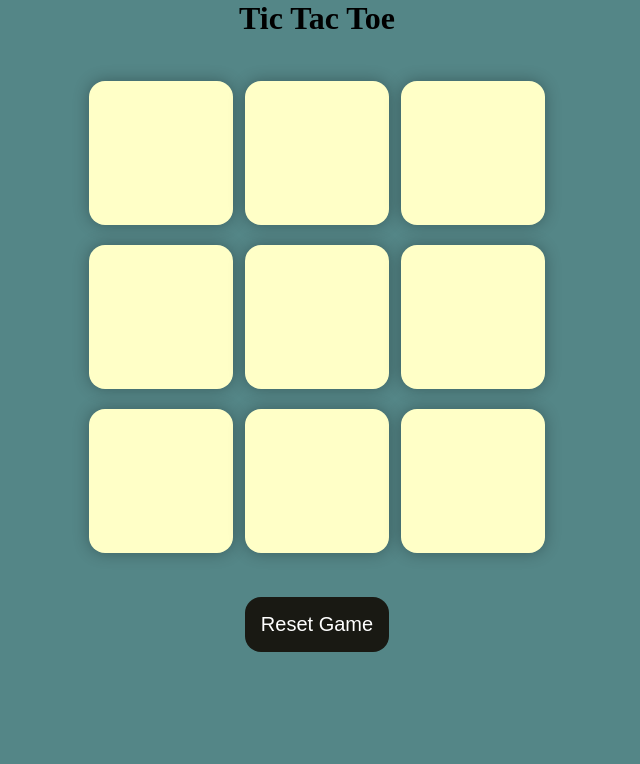
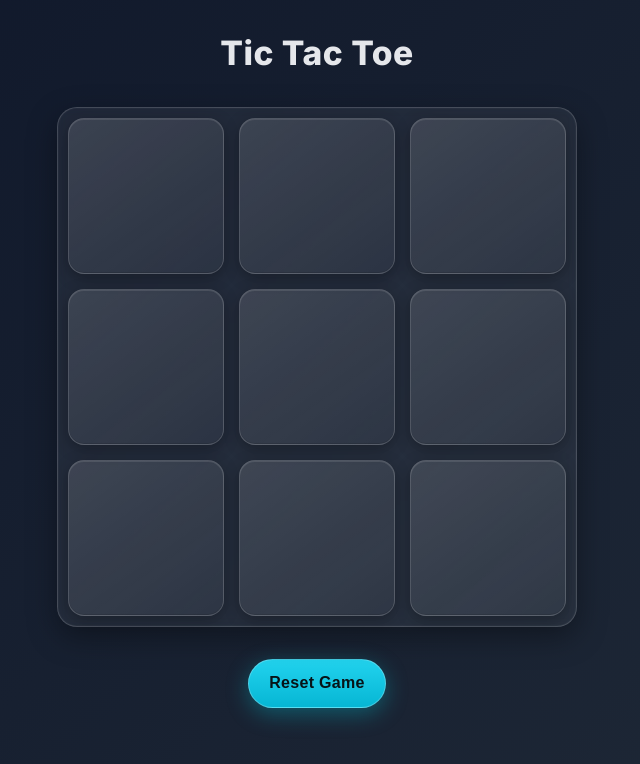
Before and after one commit to jenish-chauhan/Tic-Tac-Toe_Java-Script-AI, a plain HTML site: page index.html in a window 1280 px wide. Shown: the whole page, without its empty margins (323-963 px from the left). Drawn offline with Linux system fonts and the light colour scheme.

Commit message:
modify game using the ai

```diff
--- a/index.html
+++ b/index.html
@@ -7,8 +7,8 @@
     <link rel="stylesheet" href="style.css" />
   </head>
   <body>
-    <div class="msg-container hide">
-      <p id="msg">Winner</p>
+    <div class="msg-container hide" role="dialog" aria-modal="true">
+      <p id="msg" aria-live="polite">Winner</p>
       <button id="new-btn">New Game</button>
     </div>
     <main>
--- a/logic.js
+++ b/logic.js
@@ -30,13 +30,15 @@ boxes.forEach((box) => {
     if (turnO) {
       //playerO
       box.innerText = "O";
+      box.classList.add("o");
       turnO = false;
     } else {
       //playerX
       box.innerText = "X";
+      box.classList.add("x");
       turnO = true;
     }
-    box.disabled = true;
+    box.disabled = true; //Disable the box after click
     count++;
 
     let isWinner = checkWinner();
@@ -63,6 +65,7 @@ const enableBoxes = () => {
   for (let box of boxes) {
     box.disabled = false;
     box.innerText = "";
+    box.classList.remove("x", "o", "winner");
   }
 };
 
@@ -80,6 +83,10 @@ const checkWinner = () => {
 
     if (pos1Val != "" && pos2Val != "" && pos3Val != "") {
       if (pos1Val === pos2Val && pos2Val === pos3Val) {
+        // highlight winning cells
+        for (let index of pattern) {
+          boxes[index].classList.add("winner");
+        }
         showWinner(pos1Val);
         return true;
       }
--- a/style.css
+++ b/style.css
@@ -1,75 +1,260 @@
+@import url("https://fonts.googleapis.com/css2?family=Inter:wght@400;600;800&display=swap");
+
+:root {
+  --bg-start: #0f172a; /* slate-900 */
+  --bg-end: #1f2937; /* gray-800 */
+  --text: #e5e7eb; /* gray-200 */
+  --text-dim: #cbd5e1; /* slate-300 */
+  --board-bg: rgba(255, 255, 255, 0.06);
+  --cell-bg: rgba(255, 255, 255, 0.08);
+  --cell-border: rgba(255, 255, 255, 0.16);
+  --accent: #06b6d4; /* cyan-500 */
+  --accent-2: #22d3ee; /* cyan-400 */
+  --x-color: #ef4444; /* red-500 */
+  --o-color: #3b82f6; /* blue-500 */
+  --win-glow: 0 0 0.75rem rgba(34, 211, 238, 0.6),
+    0 0 2rem rgba(34, 211, 238, 0.35);
+}
+
 * {
   margin: 0;
   padding: 0;
 }
 
+*,
+*::before,
+*::after {
+  box-sizing: border-box;
+}
+
+html,
 body {
-  background-color: #548687;
+  height: 100%;
+}
+
+body {
+  font-family: Inter, system-ui, -apple-system, Segoe UI, Roboto,
+    "Helvetica Neue", Arial, "Noto Sans", "Apple Color Emoji", "Segoe UI Emoji";
+  color: var(--text);
+  background: linear-gradient(135deg, var(--bg-start), var(--bg-end));
+  min-height: 100svh;
+  display: flex;
+  flex-direction: column;
+  align-items: center;
+}
+
+main {
+  width: 100%;
+  max-width: 860px;
+  padding: clamp(16px, 4vmin, 32px);
+  display: flex;
+  flex-direction: column;
+  align-items: center;
+}
+
+main h1 {
+  font-size: clamp(1.5rem, 4.2vmin, 2.5rem);
+  font-weight: 800;
+  letter-spacing: 0.5px;
+  margin-bottom: clamp(12px, 2.5vmin, 18px);
   text-align: center;
 }
 
 .container {
-  height: 70vh;
+  width: 100%;
   display: flex;
   justify-content: center;
   align-items: center;
+  margin: clamp(8px, 2vmin, 24px) auto;
 }
 
 .game {
-  height: 60vmin;
-  width: 60vmin;
-  display: flex;
-  flex-wrap: wrap;
-  justify-content: center;
-  align-items: center;
-  gap: 1.5vmin;
+  width: min(92vw, 520px);
+  aspect-ratio: 1 / 1;
+  display: grid;
+  grid-template-columns: repeat(3, 1fr);
+  gap: clamp(8px, 1.8vmin, 16px);
+  padding: clamp(8px, 1.2vmin, 12px);
+  border-radius: 20px;
+  background: var(--board-bg);
+  border: 1px solid var(--cell-border);
+  box-shadow: inset 0 0 0 1px rgba(255, 255, 255, 0.02),
+    0 10px 30px rgba(0, 0, 0, 0.35);
+  backdrop-filter: blur(4px);
 }
 
 .box {
-  height: 18vmin;
-  width: 18vmin;
-  border-radius: 1rem;
-  border: none;
-  box-shadow: 0 0 1rem rgba(0, 0, 0, 0.3);
-  font-size: 8vmin;
-  color: #b0413e;
-  background-color: #ffffc7;
+  display: inline-flex;
+  align-items: center;
+  justify-content: center;
+  width: 100%;
+  aspect-ratio: 1 / 1;
+  border-radius: 16px;
+  border: 1px solid var(--cell-border);
+  background: linear-gradient(
+    145deg,
+    rgba(255, 255, 255, 0.12),
+    rgba(255, 255, 255, 0.04)
+  );
+  box-shadow: 0 4px 15px rgba(0, 0, 0, 0.3),
+    inset 0 1px 0 rgba(255, 255, 255, 0.1), inset 0 -1px 0 rgba(0, 0, 0, 0.1);
+  font-size: clamp(2.25rem, 10vmin, 4.25rem);
+  font-weight: 800;
+  color: var(--text-dim);
   cursor: pointer;
+  user-select: none;
+  -webkit-tap-highlight-color: transparent;
+  transition: all 200ms cubic-bezier(0.4, 0, 0.2, 1);
+  position: relative;
+  overflow: hidden;
+}
+
+.box::before {
+  content: "";
+  position: absolute;
+  inset: 0;
+  background: linear-gradient(145deg, rgba(255, 255, 255, 0.1), transparent);
+  opacity: 0;
+  transition: opacity 200ms ease;
+}
+
+.box:hover {
+  transform: translateY(-3px) scale(1.02);
+  box-shadow: 0 8px 25px rgba(0, 0, 0, 0.4),
+    inset 0 1px 0 rgba(255, 255, 255, 0.15), inset 0 -1px 0 rgba(0, 0, 0, 0.1);
+}
+
+.box:hover::before {
+  opacity: 1;
+}
+
+.box:active {
+  transform: translateY(-1px) scale(1.01);
+  box-shadow: 0 4px 15px rgba(0, 0, 0, 0.35),
+    inset 0 1px 0 rgba(255, 255, 255, 0.1), inset 0 -1px 0 rgba(0, 0, 0, 0.1);
+}
+
+.box:focus-visible {
+  outline: 2px solid var(--accent-2);
+  outline-offset: 3px;
+}
+
+.box:disabled {
+  cursor: default;
+  pointer-events: none;
+  opacity: 0.95;
+}
+
+.box.x {
+  color: var(--x-color);
+  text-shadow: 0 2px 10px rgba(239, 68, 68, 0.4),
+    0 0 20px rgba(239, 68, 68, 0.2);
+  background: linear-gradient(
+    145deg,
+    rgba(239, 68, 68, 0.15),
+    rgba(239, 68, 68, 0.05)
+  );
+}
+.box.o {
+  color: var(--o-color);
+  text-shadow: 0 2px 10px rgba(59, 130, 246, 0.4),
+    0 0 20px rgba(59, 130, 246, 0.2);
+  background: linear-gradient(
+    145deg,
+    rgba(59, 130, 246, 0.15),
+    rgba(59, 130, 246, 0.05)
+  );
+}
+.box.winner {
+  box-shadow: var(--win-glow);
+  background: linear-gradient(
+    145deg,
+    rgba(34, 211, 238, 0.2),
+    rgba(34, 211, 238, 0.08)
+  );
+  animation: winner-pulse 2s ease-in-out infinite;
+}
+
+@keyframes winner-pulse {
+  0%,
+  100% {
+    box-shadow: var(--win-glow);
+  }
+  50% {
+    box-shadow: 0 0 1rem rgba(34, 211, 238, 0.8),
+      0 0 2.5rem rgba(34, 211, 238, 0.5);
+  }
+}
+
+#reset-btn,
+#new-btn {
+  display: inline-flex;
+  align-items: center;
+  justify-content: center;
+  gap: 10px;
+  padding: 0.9rem 1.25rem;
+  font-size: 1rem;
+  font-weight: 600;
+  letter-spacing: 0.3px;
+  color: #071317;
+  background: linear-gradient(180deg, var(--accent-2), var(--accent));
+  border: 1px solid rgba(255, 255, 255, 0.24);
+  border-radius: 9999px;
+  box-shadow: 0 6px 22px rgba(0, 194, 213, 0.35);
+  cursor: pointer;
+  transition: transform 140ms ease, filter 180ms ease, box-shadow 180ms ease;
+}
+
+#reset-btn:hover,
+#new-btn:hover {
+  transform: translateY(-1px);
+  filter: brightness(1.04);
+  box-shadow: 0 10px 30px rgba(0, 194, 213, 0.45);
+}
+
+#reset-btn:active,
+#new-btn:active {
+  transform: translateY(0);
+  filter: brightness(0.98);
+}
+
+#reset-btn:focus-visible,
+#new-btn:focus-visible {
+  outline: 3px solid rgba(34, 211, 238, 0.6);
+  outline-offset: 3px;
 }
 
 #reset-btn {
-  padding: 1rem;
-  font-size: 1.25rem;
-  background-color: #191913;
-  color: #fff;
-  cursor: pointer;
-  border-radius: 1rem;
-  border: none;
-}
-
-#new-btn {
-  padding: 1rem;
-  font-size: 1.25rem;
-  background-color: #191913;
-  color: #fff;
-  border-radius: 1rem;
-  border: none;
+  margin-top: clamp(10px, 2vmin, 18px);
 }
 
 #msg {
-  color: #ffffc7;
-  font-size: 5vmin;
+  color: var(--text);
+  font-size: clamp(1.25rem, 4.8vmin, 2.25rem);
+  font-weight: 800;
+  text-shadow: 0 2px 16px rgba(0, 0, 0, 0.4);
+  text-align: center;
 }
 
 .msg-container {
-  height: 100vmin;
+  position: fixed;
+  inset: 0;
   display: flex;
   justify-content: center;
   align-items: center;
   flex-direction: column;
-  gap: 4rem;
+  gap: 1.25rem;
+  background: rgba(15, 23, 42, 0.6);
+  backdrop-filter: blur(6px);
+  -webkit-backdrop-filter: blur(6px);
+  z-index: 50;
+  opacity: 1;
+  visibility: visible;
+  transition: opacity 220ms ease, visibility 220ms ease;
 }
 
 .hide {
-  display: none;
+  opacity: 0;
+  visibility: hidden;
+  pointer-events: none;
 }
```
